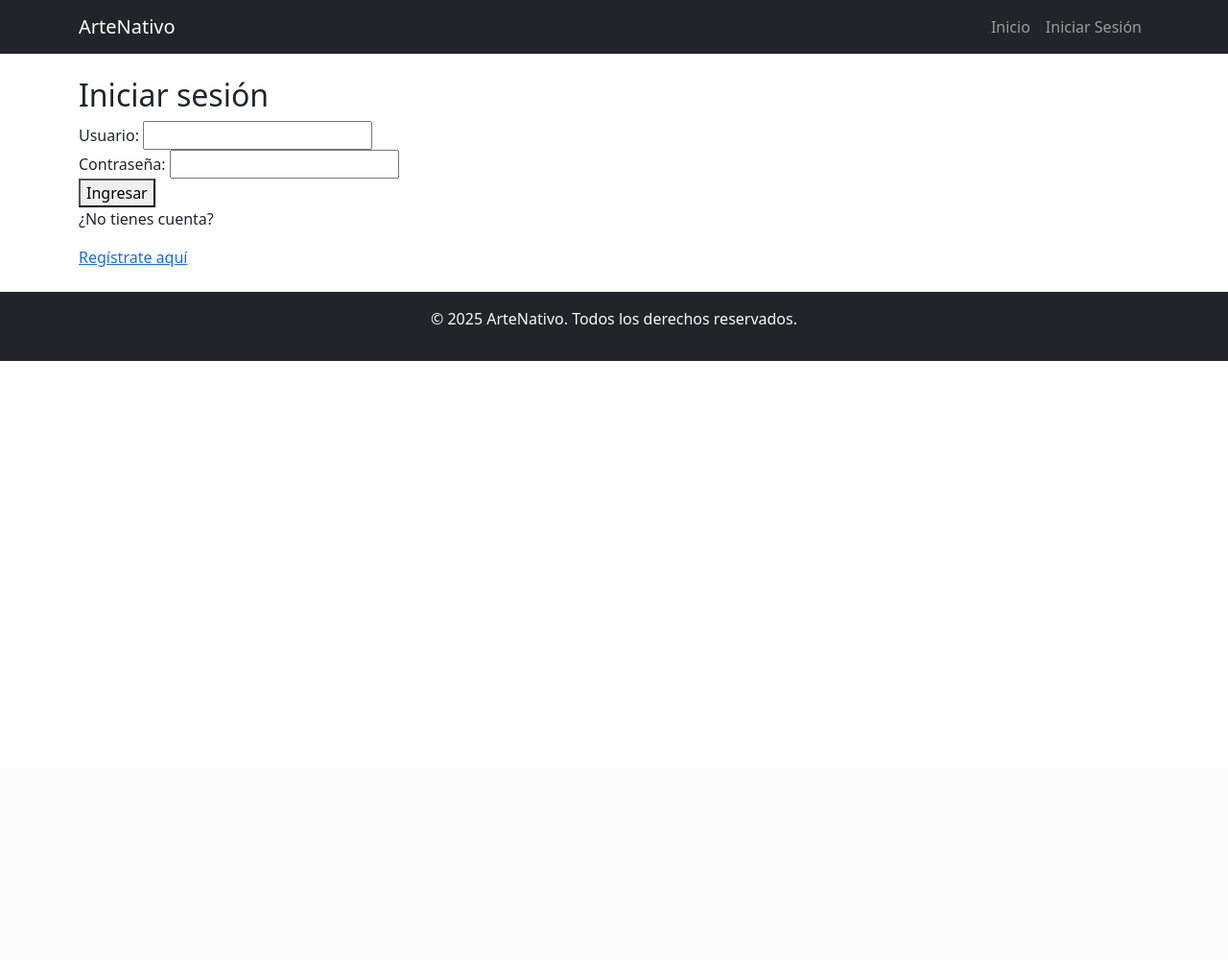
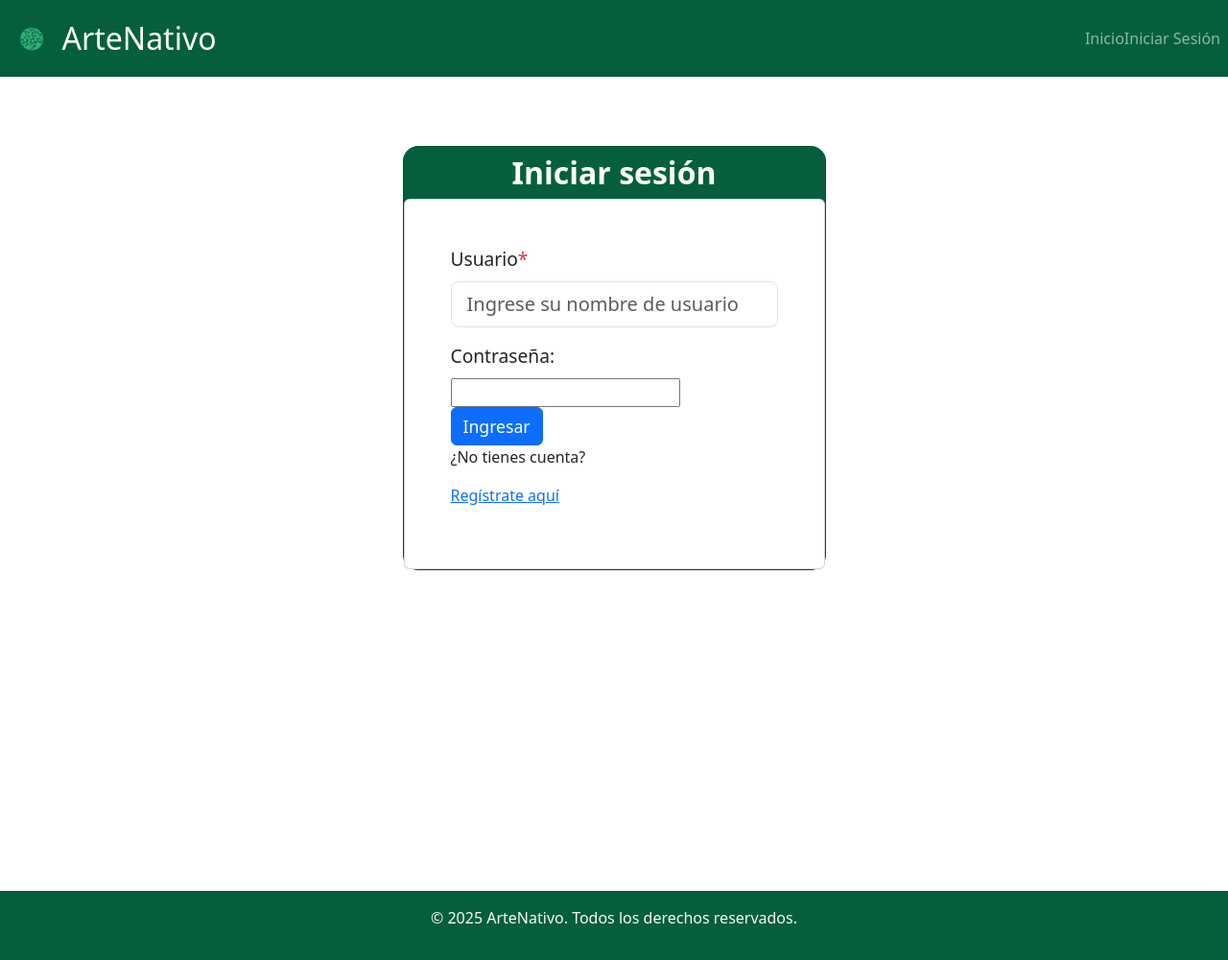
Before and after one commit to jdllorento/ArteNativo, a Django app: page /users/login/ in a window 1280 px wide. Shown: the whole page at 96% size. Before the commit the page ends 376 px from the top, so only its background shows below. Run offline with Django 4.2, Linux system fonts and the light colour scheme.

Commit message:
login interface progress.

```diff
--- /dev/null
+++ b/users/static/css/style.css
@@ -0,0 +1,13 @@
+.user-container{
+    background-color: rgb(5, 95, 61);
+}
+
+.custom-title {
+    font-size: 2rem;
+}
+.custom-label {
+    font-size: 1.2rem;
+}
+.custom-button {
+    font-size: 1.1rem;
+}
--- a/users/templates/users/base.html
+++ b/users/templates/users/base.html
@@ -9,10 +9,11 @@
 <body>
 
     <!-- Navbar -->
-    <nav class="navbar navbar-expand-lg navbar-dark bg-dark">
-        <div class="container">
-            <a class="navbar-brand" href="{% url 'product_list' %}">ArteNativo</a>
-            <button class="navbar-toggler" type="button" data-bs-toggle="collapse" data-bs-target="#navbarNav">
+    <nav class="user-container navbar-expand-lg navbar-dark">
+        <div class="d-flex align-items-center p-2">
+            <img class="naybar-logo me-0"  src="/media/products/logotipoArteNativo.png" alt="logotipoArteNativo"  style="height: 40px;">
+            <a class="navbar-brand fs-2 p-2 mb-0" href="{% url 'product_list' %}">ArteNativo</a>
+            <button class="navbar-toggler ms-auto" type="button" data-bs-toggle="collapse" data-bs-target="#navbarNav">
                 <span class="navbar-toggler-icon"></span>
             </button>
             <div class="collapse navbar-collapse" id="navbarNav">
@@ -63,7 +64,7 @@
     </div>
 
     <!-- Footer -->
-    <footer class="bg-dark text-light text-center py-3 mt-4">
+    <footer class="user-container text-light text-center py-3 mt-4">
         <p>&copy; 2025 ArteNativo. Todos los derechos reservados.</p>
     </footer>
 
--- a/users/templates/users/login.html
+++ b/users/templates/users/login.html
@@ -1,30 +1,58 @@
 {% extends 'users/base.html' %}
-
+{% load static %}
 {% block content %}
 <!DOCTYPE html>
 <html lang="es">
   <head>
-    <meta charset="UTF-8">
-    <meta name="viewport" content="width=device-width, initial-scale=1.0">
+    <meta charset="UTF-8" />
+    <meta name="viewport" content="width=device-width, initial-scale=1.0" />
     <title>Login</title>
+    <link rel="stylesheet" href="{% static 'css/style.css' %}">
   </head>
+
   <body>
-    <h2>Iniciar sesión</h2>
+    <section class="vh-100 Wallpaper">
+        <div class="container py-5 h-50">
+            <div class="row d-flex justify-content-center align-items-center ">
+                <div class="col-12 col-md-8 col-lg-6 col-xl-5">
+                    <div class=" user-container card shadow-2-strong" style="border-radius: 1rem;">
+                        <h2 class=" fs-8 p-2 mb-0 text-center fw-bold text-white">Iniciar sesión</h2>
+
+                                <div class="card">
+                                    <div class="card-body p-5 text-center">
                                         {% if error %}
-        <p style="color: red;">{{ error }}</p>
+                                        <p class="text-danger">{{ error }}</p>
                                         {% endif %}
                                         <form method="post">
                                             {% csrf_token %}
-        <label>Usuario:</label>
-        <input type="text" name="username" required>
-        <br>
-        <label>Contraseña:</label>
-        <input type="password" name="password" required>
-        <br>
-        <button type="submit">Ingresar</button>
+                                            <div class="mb-3 text-start">
+                                                <label for="username" class="form-label custom-label">Usuario<span class="text-danger">*</span></label>
+                                                <input type="text" name="username" class="form-control form-control-lg custom-input"
+                                                placeholder="Ingrese su nombre de usuario" autocomplete="off" required/>
+                                                {% if form.username.errors %}
+                                                <div class="text-danger">
+                                                    <small>{{ form.username.errors }}</small>
+                                                </div>
+                                                {% endif %}
+                                            </div>
+
+                                            <div class="mb-3 text-start">
+                                                <label for="password" class="form-label custom-label">Contraseña:</label>
+                                                <input type="password" name="password" required />
+                                                <br />
+                                                <button type="submit" class="btn btn-primary custom-button">Ingresar</button>
                                                 <p>¿No tienes cuenta?</p>
                                                 <a href="{% url 'basic_register' %}">Regístrate aquí</a>
+                                            </div>
                                         </form>
+                                    </div>
+                                </div>
+
+                    </div>
+                </div>
+            </div>
+        </div>
+    </section>
   </body>
 </html>
 {% endblock %}
```
Also changed, not shown: ArteNativo_Project/settings.py (+6 -1 lines), products/templates/products/base.html (+11 -4 lines), media/products/ArteNativo_logo-removebg-preview.png (added), media/products/logotipoArteNativo.png (added). Lines whose indentation alone changed are shown as unchanged.
